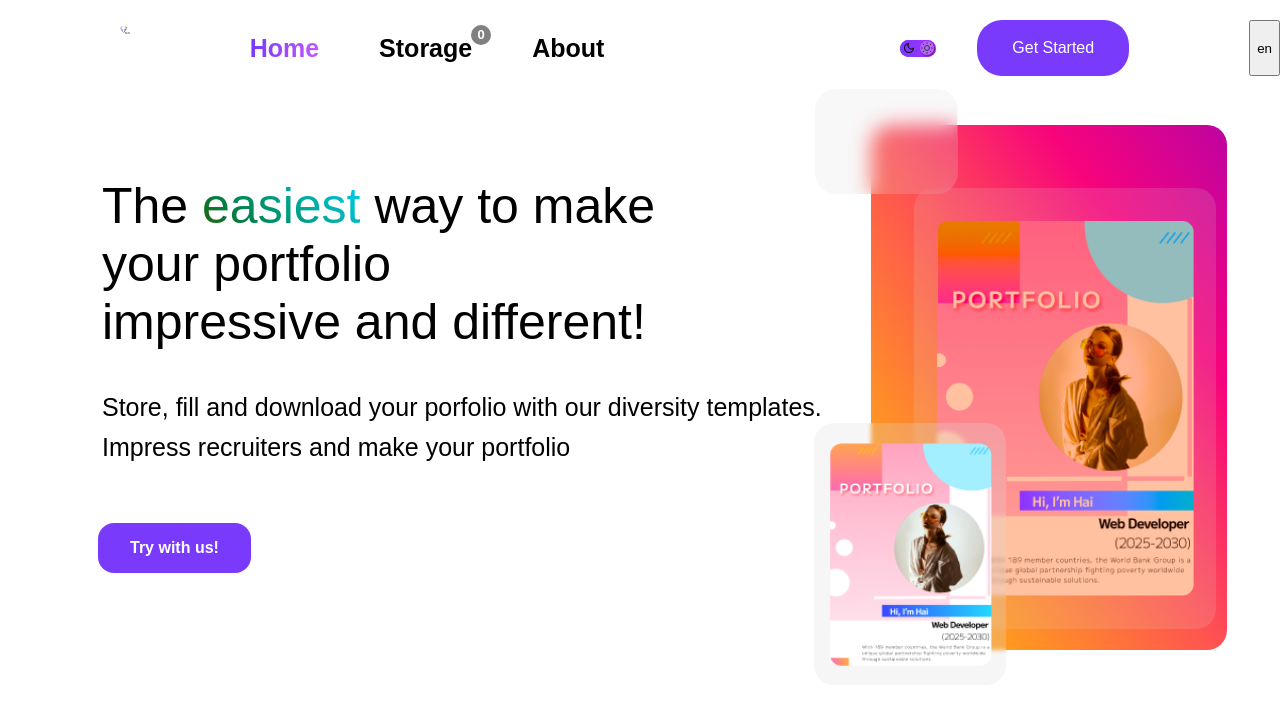
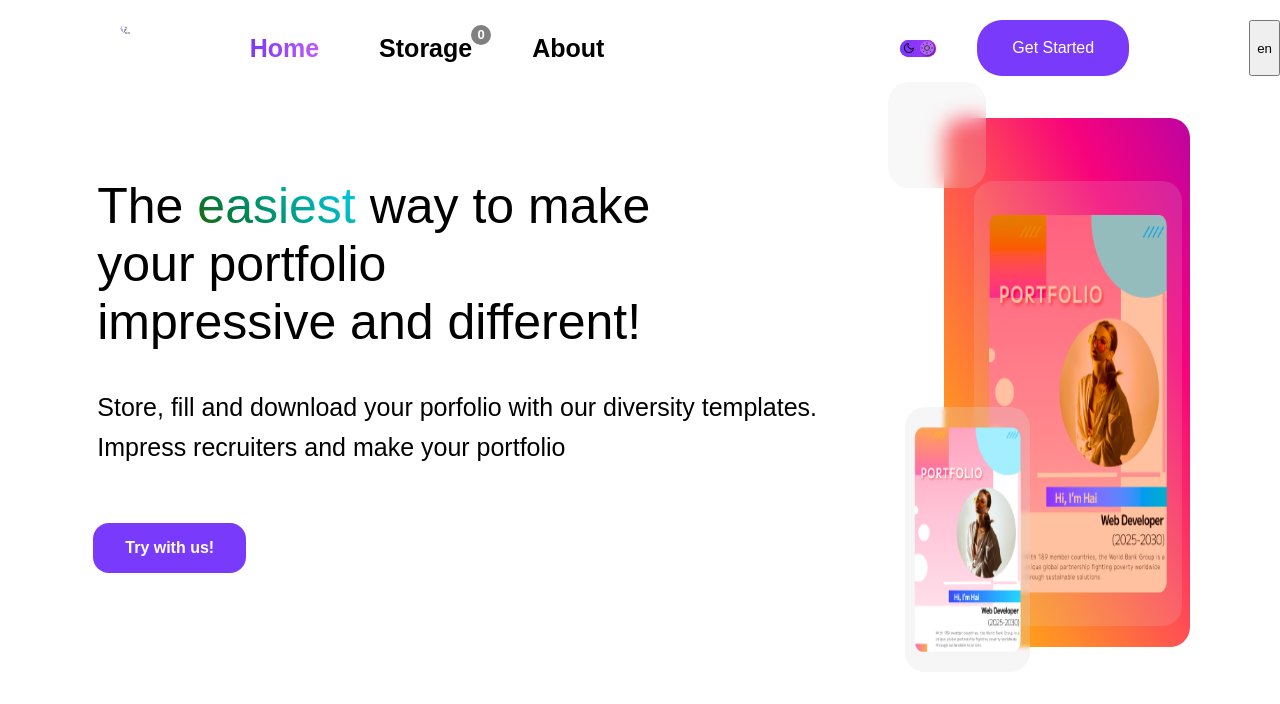
Before and after one commit to tranvanhai0504/web-create-portfolio, a React (Create React App) app: page / in a window 1280 px wide. Shown: the top 704 px of the page. Built offline with nearby package versions, Linux system fonts and the light colour scheme; the HTML template or start-up script is replaced by a standard one.

Commit message:
home animation

```diff
--- a/src/pages/HomePage/Home.module.css
+++ b/src/pages/HomePage/Home.module.css
@@ -2,23 +2,41 @@
     height: 100%;
     display: flex;
     flex-direction: row;
-    margin: 0px 20px 0px 20px;
+    margin: 0 6% 0 4%;
 }
 .Content{
-    padding-left: 82px;
-    flex-grow: 6;
+    flex-grow: 5;
+    margin-left: 4%;
+    display: block;
+
 }
 .HomePageCard{
-    padding-top: 48px;
-    flex-grow: 4;
+    padding-top: 1%;
+    flex-grow: 12;
+    display: flex;
+    flex-direction: row;
+    justify-content: center;
+    align-items: center;
 }
 .Bigcard{
-    width: 356px;
-    height: 525px;
+    width: 90%;
+    height: 90%;
     background-image: linear-gradient(to left bottom, #be03a1, #f7037c, #ff5053, #ff8d29, #ffc400);
     border-radius: 20px;
     text-align: center;
     position: relative;
+}
+.Bigcard:hover>#sm2{
+    transform: translate(-8%,10%);
+    transition-duration: 2000ms;
+}
+.Bigcard:hover>#sm1{
+    transform: translate(25%,-17%);
+    transition-duration: 2000ms;
+}
+.Bigcard:hover>#sm3{
+    transform: translate(-15%,-25%);
+    transition-duration: 2000ms;
 }
 .smallcard{
     border-radius: 20px;
@@ -48,10 +66,11 @@
     border-radius: 21px;
 }
 #sm2{
+    position: absolute;
     margin-left: -16%;
     margin-bottom: -10%;
     height: 50%;
-    width: 54%;
+    width: 51%;
     backdrop-filter: blur(2px);
     background-color: rgba(220, 220, 220, 0.25);
     bottom: 0;
```
